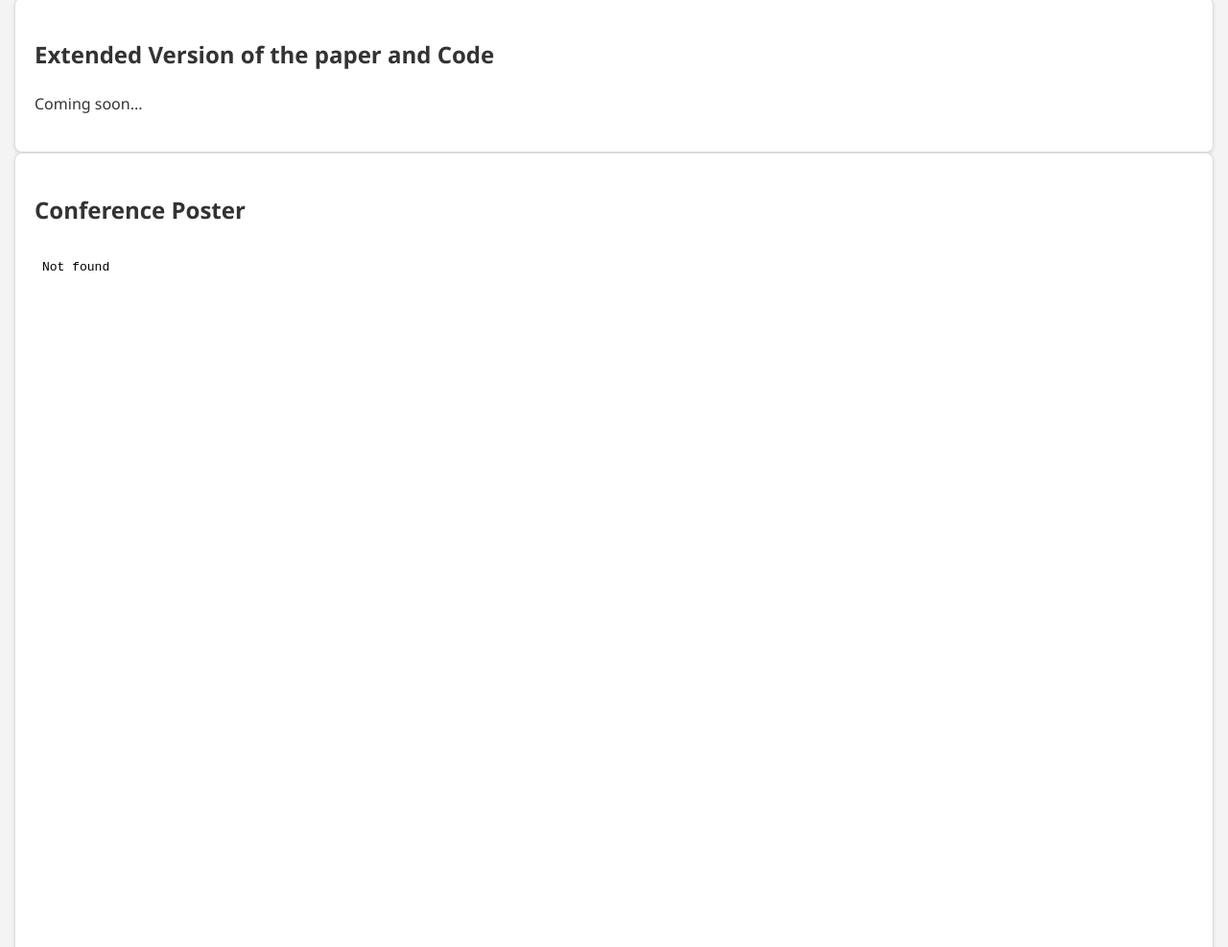
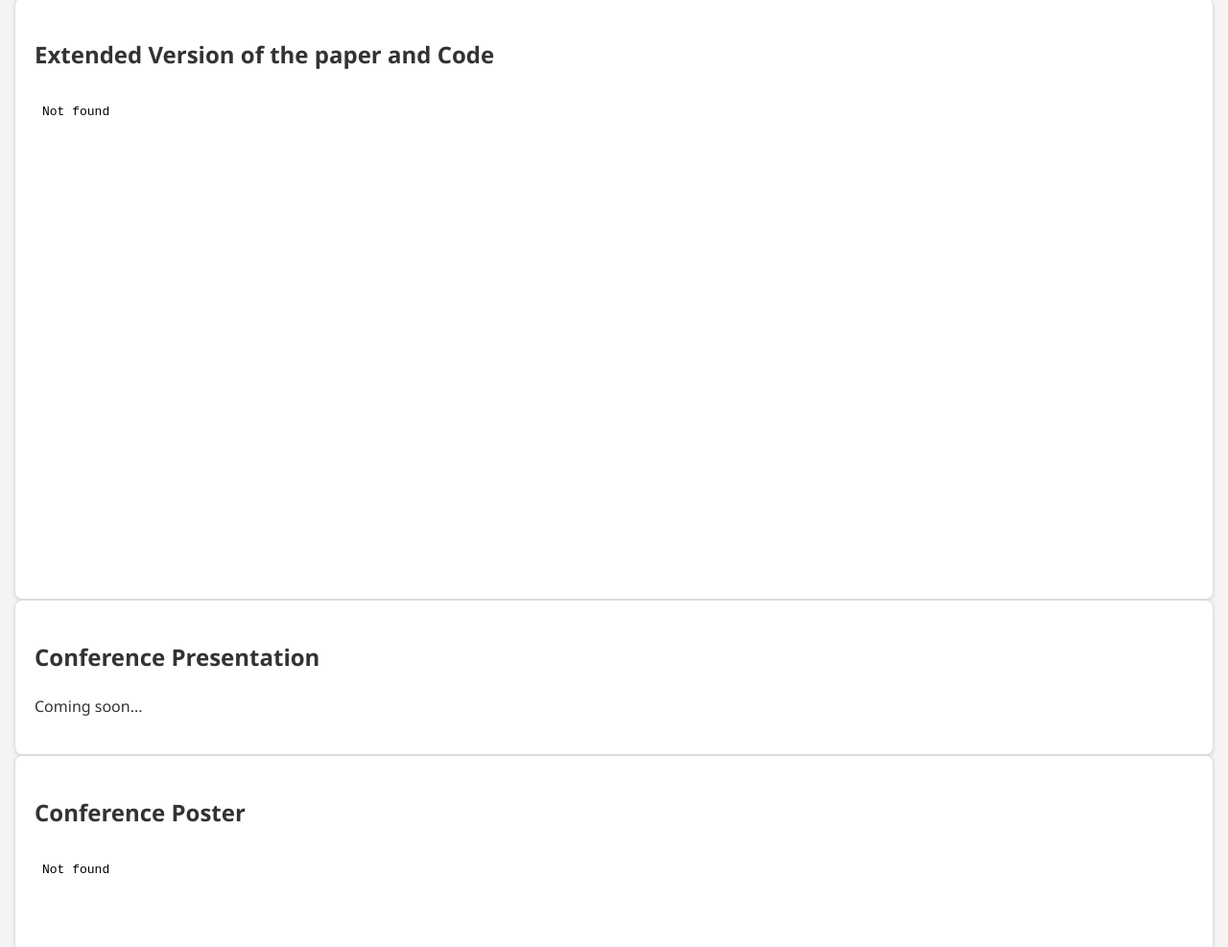
Before and after one commit to sequential-information-probing/sequential-information-probing.github.io, a plain HTML site: page index.html in a window 1280 px wide. Shown: the part 641-1628 px from the top of the page at 96% size. Drawn offline with Linux system fonts and the light colour scheme.

Commit message:
Update index.html

```diff
--- a/index.html
+++ b/index.html
@@ -35,11 +35,15 @@
     </section>
     <section>
         <h2>Extended Version of the paper and Code</h2>
+        <iframe src="prs.pdf" style="width:100%; height:500px;" frameborder="0"></iframe>
+    </section>
+    <section>
+        <h2>Conference Presentation</h2>
         <p>Coming soon...</p>
     </section>
     <section>
     <h2>Conference Poster</h2>
-    <iframe src="poster.pdf" style="width:100%; height:1250px;" frameborder="0"></iframe>
+    <iframe src="poster.pdf" style="width:100%; height:2000px;" frameborder="0"></iframe>
 </section>
 </body>
 </html>
```
